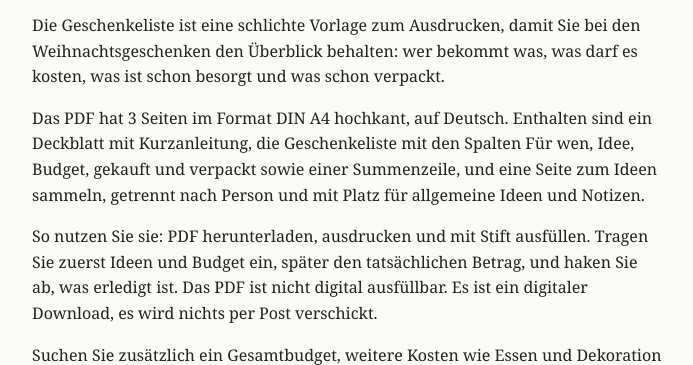
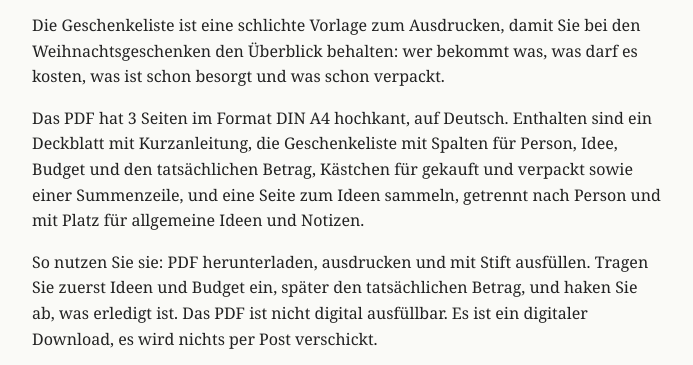
Before and after one commit to klarblatt/klarblatt.github.io, a plain HTML site: page pinterest/geschenkeliste-weihnachten/index.html in a window 1280 px wide. Shown: the part 752-1117 px from the top of the page, without its empty margins (292-985 px from the left). Drawn offline with Linux system fonts and the light colour scheme.

Commit message:
Seite aktualisieren

```diff
--- a/pinterest/geschenkeliste-weihnachten/index.html
+++ b/pinterest/geschenkeliste-weihnachten/index.html
@@ -16,7 +16,7 @@
 <img class="vorlage" src="pin.png" width="1000" height="1500" alt="Geschenkeliste für Weihnachten als ausgedruckte PDF-Vorlage mit Spalten zum Ausfüllen.">
 <p><a class="knopf" href="https://klarblatt.gumroad.com/l/bnwvor">Zur Vorlage bei Gumroad</a></p>
 <p>Die Geschenkeliste ist eine schlichte Vorlage zum Ausdrucken, damit Sie bei den Weihnachtsgeschenken den Überblick behalten: wer bekommt was, was darf es kosten, was ist schon besorgt und was schon verpackt.</p>
-<p>Das PDF hat 3 Seiten im Format DIN A4 hochkant, auf Deutsch. Enthalten sind ein Deckblatt mit Kurzanleitung, die Geschenkeliste mit den Spalten Für wen, Idee, Budget, gekauft und verpackt sowie einer Summenzeile, und eine Seite zum Ideen sammeln, getrennt nach Person und mit Platz für allgemeine Ideen und Notizen.</p>
+<p>Das PDF hat 3 Seiten im Format DIN A4 hochkant, auf Deutsch. Enthalten sind ein Deckblatt mit Kurzanleitung, die Geschenkeliste mit Spalten für Person, Idee, Budget und den tatsächlichen Betrag, Kästchen für gekauft und verpackt sowie einer Summenzeile, und eine Seite zum Ideen sammeln, getrennt nach Person und mit Platz für allgemeine Ideen und Notizen.</p>
 <p>So nutzen Sie sie: PDF herunterladen, ausdrucken und mit Stift ausfüllen. Tragen Sie zuerst Ideen und Budget ein, später den tatsächlichen Betrag, und haken Sie ab, was erledigt ist. Das PDF ist nicht digital ausfüllbar. Es ist ein digitaler Download, es wird nichts per Post verschickt.</p>
 <p>Suchen Sie zusätzlich ein Gesamtbudget, weitere Kosten wie Essen und Dekoration und einen Zeitplan, passt der Weihnachtsplaner mit 7 Seiten besser. Er enthält ebenfalls eine Geschenkeliste. Die Vorlage ist eine Aufschreibhilfe und keine Finanz-, Rechts- oder Steuerberatung.</p>
 <p>Hinweis: Inhalt und Aufbau dieser Vorlage wurden mit KI-Unterstützung (Claude, Anthropic) entworfen, das PDF wurde per Software erzeugt. Dieser Text wurde ebenfalls mit KI-Unterstützung erstellt.</p>
```
